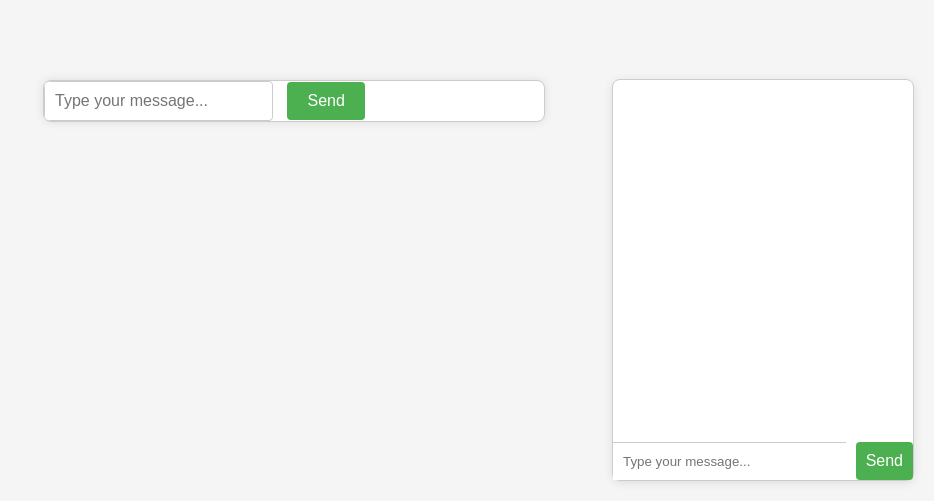
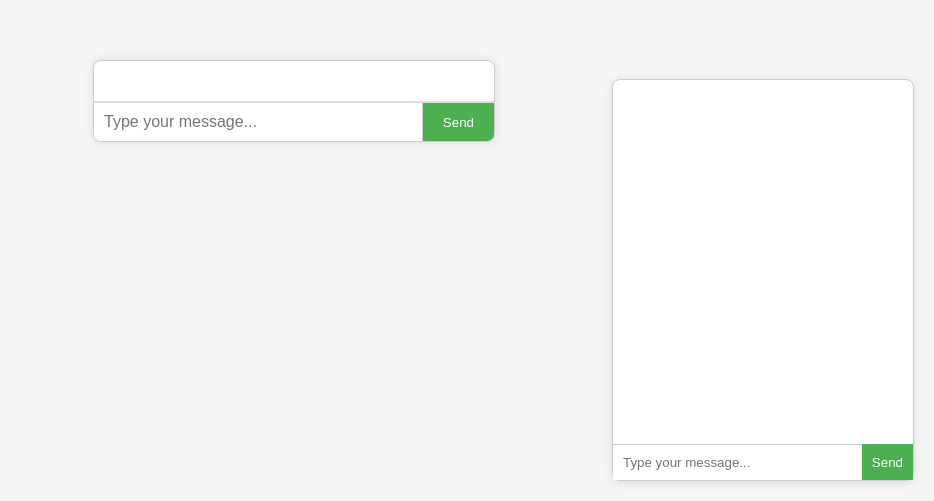
Before and after one commit to criferrari/ChatbotAi, a plain HTML site: page index.html in a window 1280 px wide. Shown: the part 299-800 px from the top of the page, without its empty margins (346-1280 px from the left). Drawn offline with Linux system fonts and the light colour scheme.

Commit message:
Update style.css

```diff
--- a/style.css
+++ b/style.css
@@ -10,54 +10,41 @@ body {
 
 .chat-container {
   width: 100%;
-  max-width: 500px;
+  max-width: 400px;
   background-color: white;
   border: 1px solid #ccc;
   border-radius: 8px;
   overflow: hidden;
   box-shadow: 0 0 10px rgba(0, 0, 0, 0.1);
+  display: flex;
+  flex-direction: column;
 }
 
-#chat-box {
+.chat-box {
   height: 400px;
   overflow-y: auto;
   padding: 20px;
   border-bottom: 1px solid #ddd;
+  flex: 1;
 }
 
-#chat-box div {
-  margin-bottom: 10px;
-}
-
-#chat-box .user {
-  font-weight: bold;
-  color: #333;
-}
-
-#chat-box .bot {
-  color: #555;
-}
-
-#chat-form {
+.input-area {
   display: flex;
-  padding: 10px;
+  border-top: 1px solid #ddd;
 }
 
 #user-input {
   flex: 1;
   padding: 10px;
   font-size: 16px;
-  border: 1px solid #ccc;
-  border-radius: 4px;
+  border: none;
+  border-right: 1px solid #ccc;
 }
 
-button {
+#send-btn {
   padding: 10px 20px;
-  font-size: 16px;
-  margin-left: 10px;
-  border: none;
   background-color: #4CAF50;
   color: white;
-  border-radius: 4px;
+  border: none;
   cursor: pointer;
 }
```
